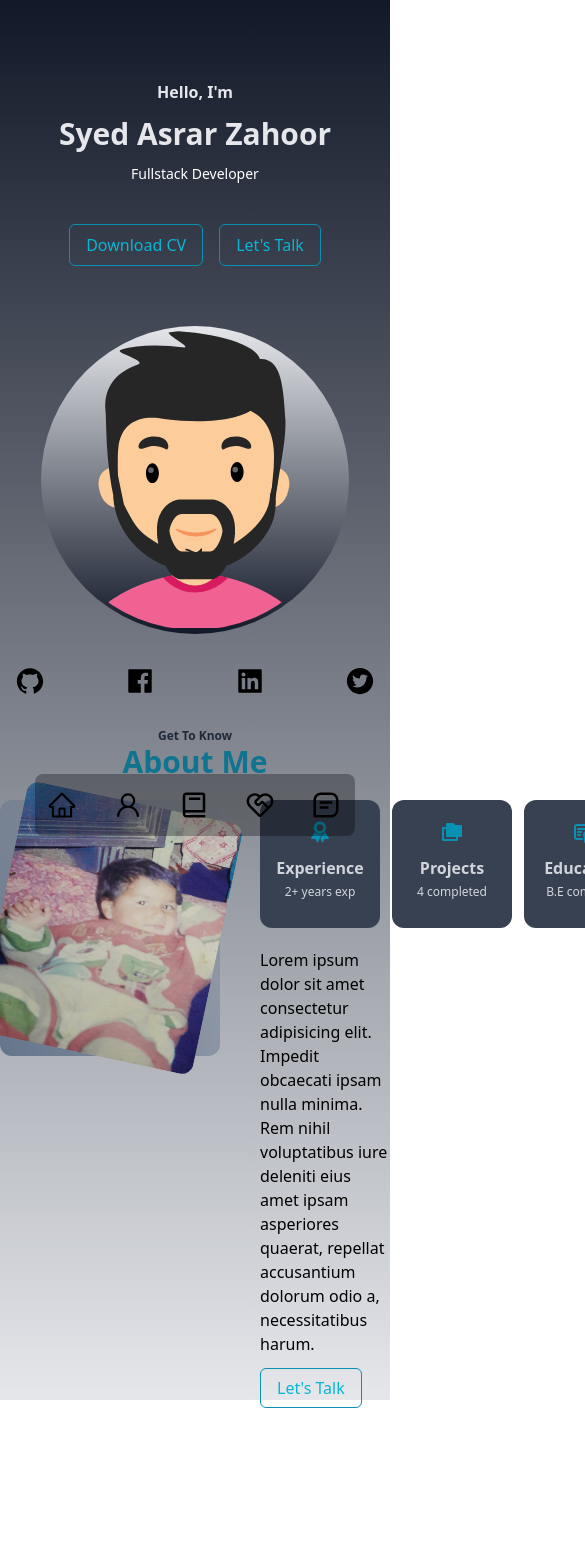
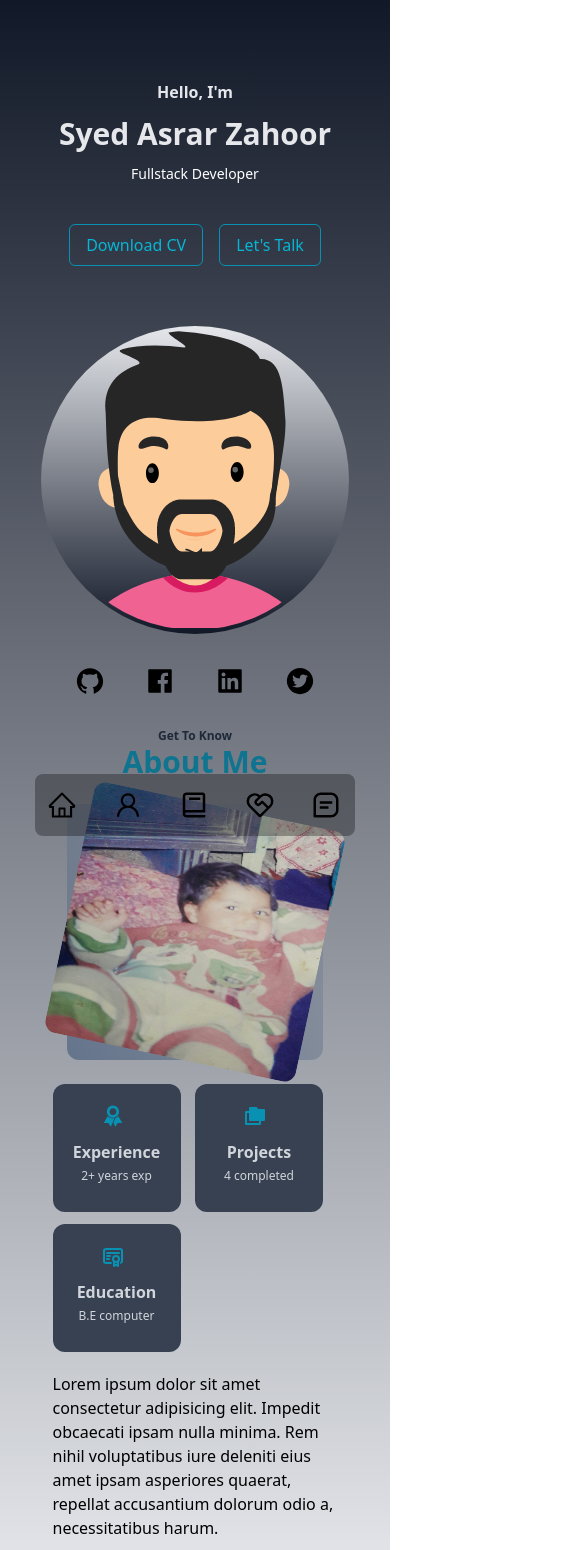
Before and after one commit to syedasrar00/portfolio-v2, a React (Vite) app: page / in a window 390 px wide. Shown: the top 1550 px of the page, 585 px wide, since content can reach past the window. Before the commit the page ends 1432 px from the top, so only its background shows below. Built offline with nearby package versions, Linux system fonts and the light colour scheme.

Commit message:
made responsive interface for sectiomns till now

```diff
--- a/src/components/About.jsx
+++ b/src/components/About.jsx
@@ -10,23 +10,23 @@ export default function About() {
     <div className='my-8' id='about'>
         <p className='text-gray-800 font-sans text-center text-xs font-bold'>Get To Know</p>
         <h1 className='text-3xl font-bold text-cyan-700 text-center'>About Me</h1>
-        <div className="flex my-5 justify-center gap-x-10">
-            <div className='bg-gradient-to-tr from-slate-500 to-transparent rounded-xl w-64 h-64'>
+        <div className="my-5 justify-center contents gap-x-10 lg:flex">
+            <div className='bg-gradient-to-tr lg:mx-1 from-slate-500 to-transparent rounded-xl w-64 h-64 mx-auto my-6'>
                 <img src={childPic} className="h-64 w-64 rotate-12 rounded-xl hover:rotate-0 ease-in duration-300"/>
             </div>
-            <div className="w-1/3 gap-5">
-                <div className="flex text-center">
-                    <section className='w-32 h-32 bg-gray-700 mr-3 rounded-xl hover:bg-gray-500 ease-in duration-300'>
+            <div className="container mx-auto max-w-[285px] md:max-w-[413px] lg:mx-0">
+                <div className="grid grid-cols-2 md:grid-cols-3 text-center content-between">
+                    <div className='w-32 h-32 bg-gray-700 rounded-xl hover:bg-gray-500 ease-in duration-300'>
                         <p className='text-2xl mx-12 mt-5 text-cyan-600'><IoIosRibbon /></p>
                         <h1 className='text-gray-300 font-bold pt-3 pb-1'>Experience</h1>
                         <p className='text-gray-300 text-xs'>{variable.exp}</p>
-                    </section>
-                    <section className='w-32 h-32 bg-gray-700 mr-3 rounded-xl hover:bg-gray-500 ease-in duration-300'>
+                    </div>
+                    <section className='w-32 h-32 bg-gray-700 rounded-xl hover:bg-gray-500 ease-in duration-300'>
                         <p className='text-2xl mx-12 mt-5 text-cyan-600'><RiFoldersFill /></p>
                         <h1 className='text-gray-300 font-bold pt-3 pb-1'>Projects</h1>
                         <p className='text-gray-300 text-xs'>{variable.project}</p>
                     </section>
-                    <section className='w-32 h-32 bg-gray-700 mr-3 rounded-xl hover:bg-gray-500 ease-in duration-300'>
+                    <section className='w-32 mt-3 md:mt-0 h-32 bg-gray-700 rounded-xl hover:bg-gray-500 ease-in duration-300'>
                         <p className='text-2xl mx-12 mt-5 text-cyan-600'><TbCertificate /></p>
                         <h1 className='text-gray-300 font-bold pt-3 pb-1'>Education</h1>
                         <p className='text-gray-300 text-xs'>{variable.qualification}</p>
--- a/src/components/MediaLinks.jsx
+++ b/src/components/MediaLinks.jsx
@@ -5,7 +5,7 @@ import {AiFillTwitterCircle , AiFillLinkedin , AiFillGithub, AiFillFacebook} fro
 
 export default function () {
   return (
-    <div className='my-8 flex justify-center text-3xl gap-20'>
+    <div className='my-8 flex justify-center text-3xl gap-10 md:gap-16 lg:gap-20'>
             <a href={variable.github} target="_blank"><AiFillGithub /></a>
             <a href={variable.facebook} target="_blank"><AiFillFacebook /></a>
             <a href={variable.linkedin} target="_blank"><AiFillLinkedin /></a>
--- a/src/components/Navbar.jsx
+++ b/src/components/Navbar.jsx
@@ -9,11 +9,11 @@ export default function Navbar() {
   return (
     <div className="flex justify-center">
     <div className='flex bg-[rgb(0,0,0,0.3)] rounded-lg w-80 gap-5 fixed bottom-2 z-30 text-3xl px-1 py-2'>
-      <a href="#" className={slected==="#"?"rounded-full bg-slate-900 text-gray-400 px-2 py-2":"px-2 py-2"} onClick={()=>setSelected("#")}><AiOutlineHome /></a>
-      <a href="#about" className={slected==="#about"?"rounded-full bg-slate-900 text-gray-400 px-2 py-2":"px-2 py-2"} onClick={()=>setSelected("#about")}><AiOutlineUser /></a>
-      <a href="#experience" className={slected==="#experience"?"rounded-full bg-slate-900 text-gray-400 px-2 py-2":"px-2 py-2"} onClick={()=>setSelected("#experience")}><BiBook /></a>
-      <a href="#services" className={slected==="#services"?"rounded-full bg-slate-900 text-gray-400 px-2 py-2":"px-2 py-2"} onClick={()=>setSelected("#services")}><RiServiceLine /></a>
-      <a href="#contact" className={slected==="#contact"?"rounded-full bg-slate-900 text-gray-400 px-2 py-2":"px-2 py-2"} onClick={()=>setSelected("#contact")}><BiMessageSquareDetail /></a>
+      <a href="#" className={slected==="#"?"rounded-full bg-slate-900 text-gray-400 px-2 py-2":"px-2 py-2 hover:bg-slate-600 hover:rounded-full duration-200"} onClick={()=>setSelected("#")}><AiOutlineHome /></a>
+      <a href="#about" className={slected==="#about"?"rounded-full bg-slate-900 text-gray-400 px-2 py-2":"px-2 py-2 hover:bg-slate-600 hover:rounded-full duration-200"} onClick={()=>setSelected("#about")}><AiOutlineUser /></a>
+      <a href="#experience" className={slected==="#experience"?"rounded-full bg-slate-900 text-gray-400 px-2 py-2":"px-2 py-2 hover:bg-slate-600 hover:rounded-full duration-200"} onClick={()=>setSelected("#experience")}><BiBook /></a>
+      <a href="#services" className={slected==="#services"?"rounded-full bg-slate-900 text-gray-400 px-2 py-2":"px-2 py-2 hover:bg-slate-600 hover:rounded-full duration-200"} onClick={()=>setSelected("#services")}><RiServiceLine /></a>
+      <a href="#contact" className={slected==="#contact"?"rounded-full bg-slate-900 text-gray-400 px-2 py-2":"px-2 py-2 hover:bg-slate-600 hover:rounded-full duration-200"} onClick={()=>setSelected("#contact")}><BiMessageSquareDetail /></a>
     </div>
     </div>
   )
```
